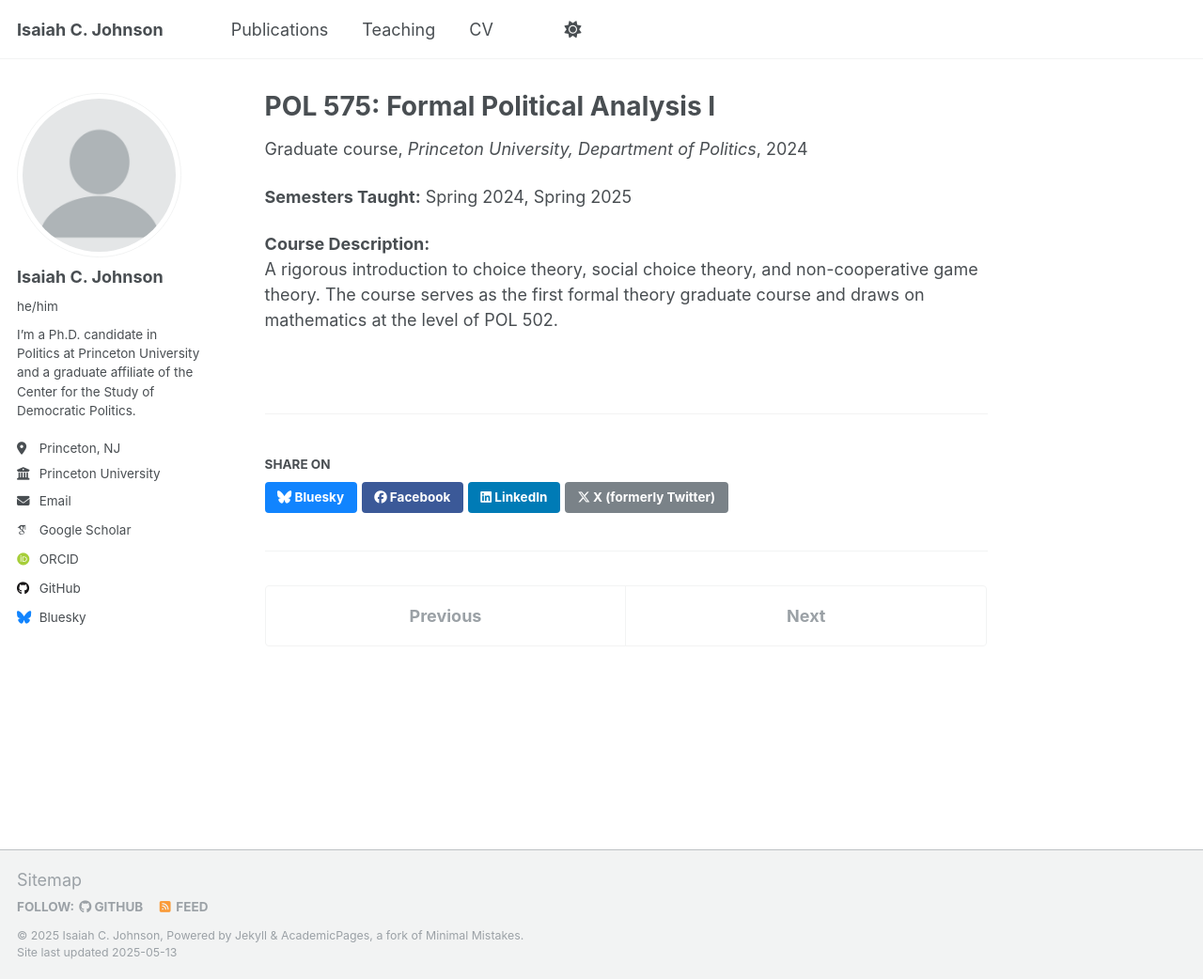
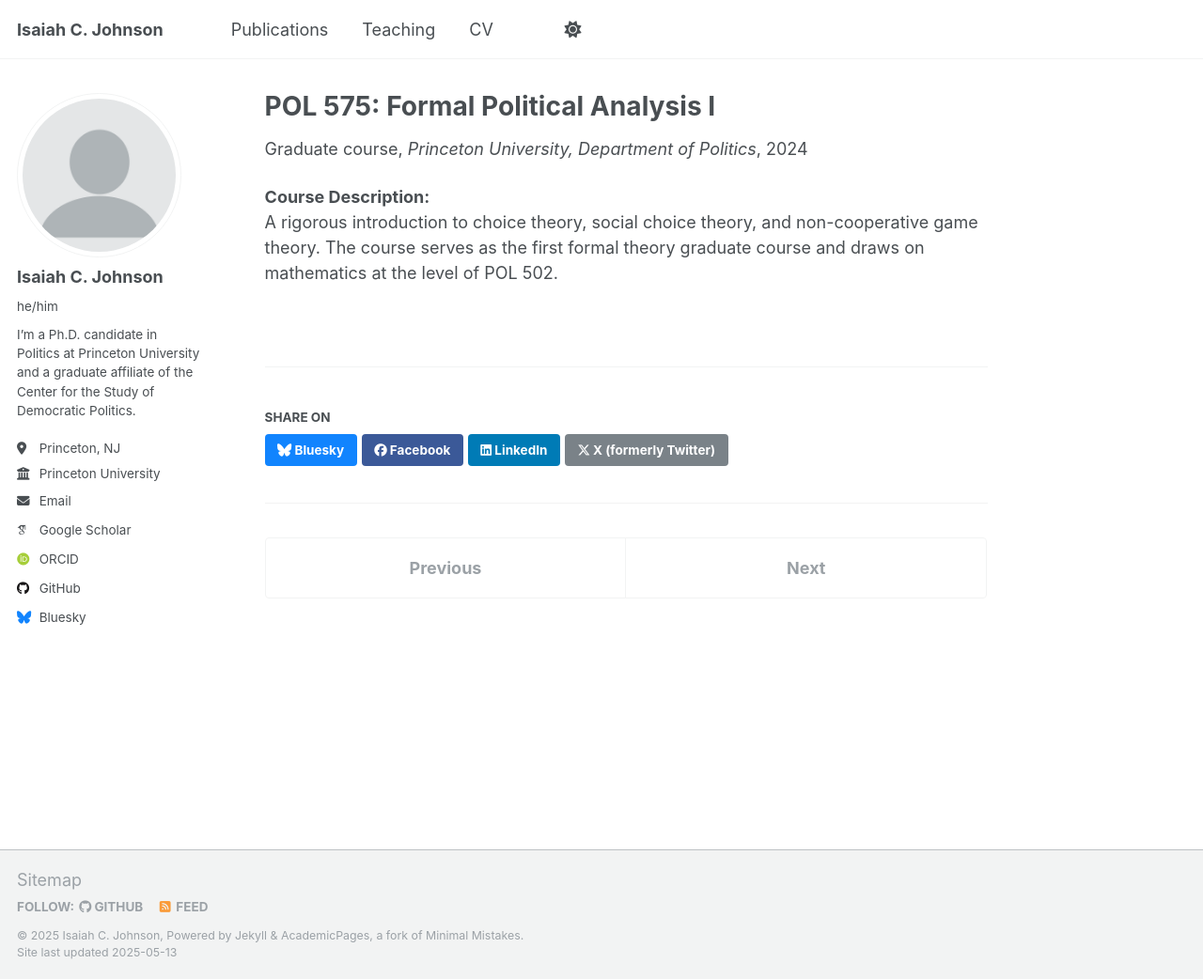
Before and after one commit to isaiahcjohnson/IsaiahCJohnson.github.io, a Jekyll site: the page built from _teaching/2024-spring-pol575.md, in a window 1280 px wide and 1042 px high. Shown: the whole window at 94% size. Built offline with Jekyll 4.4.1, drawn with Linux system fonts in a browser that asks for light colours; some web fonts are replaced.

Commit message:
modified:   _teaching/2024-spring-pol575.md

```diff
--- a/_teaching/2024-spring-pol575.md
+++ b/_teaching/2024-spring-pol575.md
@@ -8,7 +8,5 @@ date: 2024-02-01
 location: "Princeton, NJ"
 excerpt: "Semesters Taught: Spring 2024, Spring 2025."
 ---
-**Semesters Taught:** Spring 2024, Spring 2025
-
 **Course Description:**
 A rigorous introduction to choice theory, social choice theory, and non-cooperative game theory. The course serves as the first formal theory graduate course and draws on mathematics at the level of POL 502.
```
